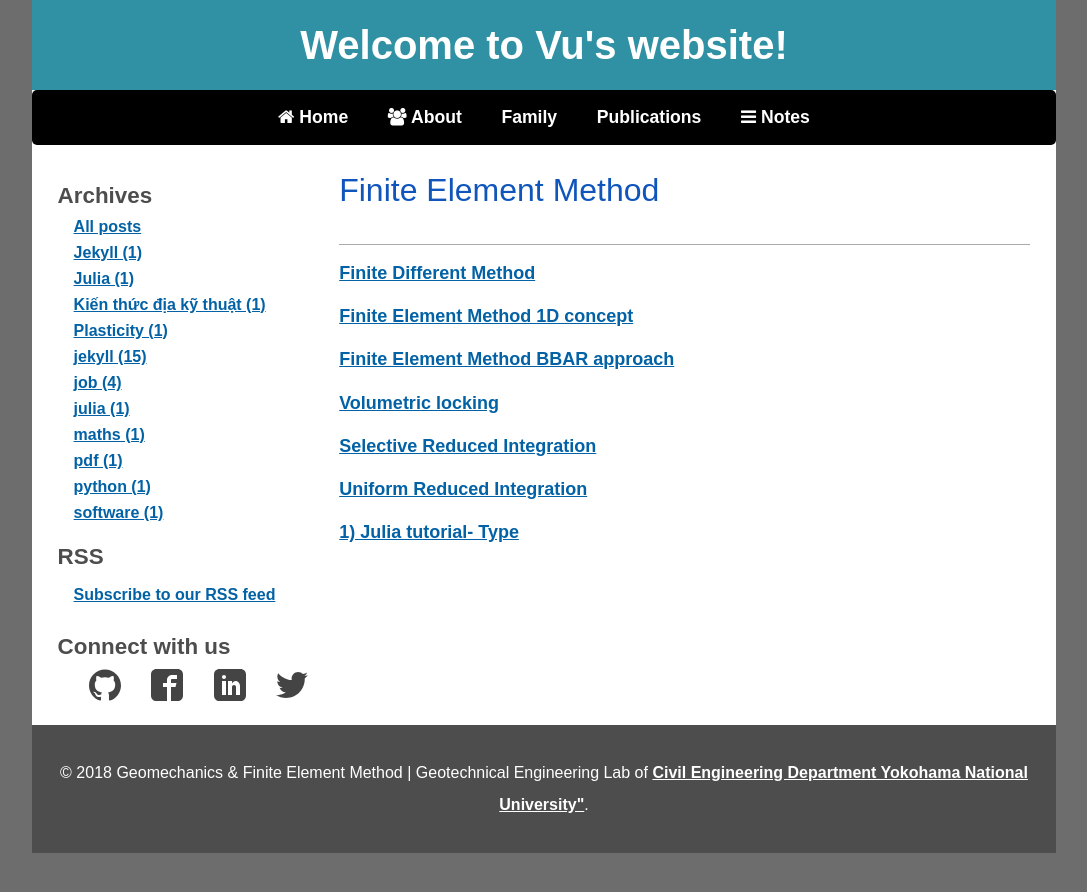
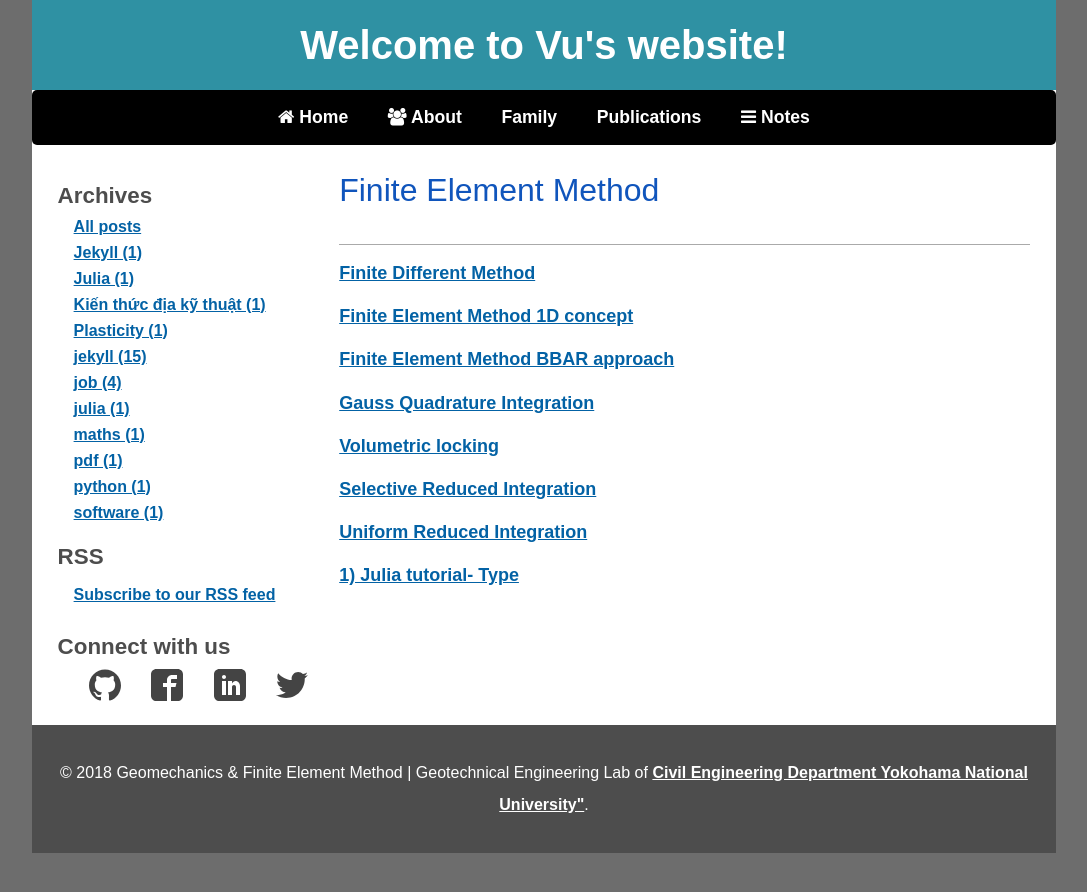
Before and after one commit to quangvunp/geomechanics, a Jekyll site: the page built from FEM.md, in a window 1280 px wide. Shown: the top 892 px of the page, without its empty margins (96-1183 px from the left). Built offline with Jekyll 4.4.1, drawn with Linux system fonts in a browser that asks for light colours; some of the changed lines change nothing that is shown.

Commit message:
Update FEM.md

```diff
--- a/FEM.md
+++ b/FEM.md
@@ -9,6 +9,8 @@ title: Finite Element Method
 
 [Finite Element Method BBAR approach]({{ site.url }}/assests/Notes/FEM/Volumetric_Locking/B-bar.PDF)
 
+[Gauss Quadrature Integration]({{ site.url }}/assests/Notes/FEM/Gauss_quadrature_integration.PDF)
+
 [Volumetric locking]({{ site.url }}/assests/Notes/FEM/Volumetric_Locking/Volumetric_Locking.PDF)
 
 [Selective Reduced Integration]({{ site.url }}/assests/Notes/FEM/Volumetric_Locking/Selective_Reduced.PDF)
@@ -16,5 +18,4 @@ title: Finite Element Method
 [Uniform Reduced Integration]({{ site.url }}/assests/Notes/FEM/Volumetric_Locking/Uniform_Reduced_Integration.PDF)
 
 
-
-[1) Julia tutorial- Type](https://github.com/quangvunp/geomechanics/blob/master/assests/Type%20-%20Examples.ipynb)
+[1) Julia tutorial- Type](https://github.com/quangvunp/geomechanics/blob/master/assests/Julia_TYPE.ipynb)
```
